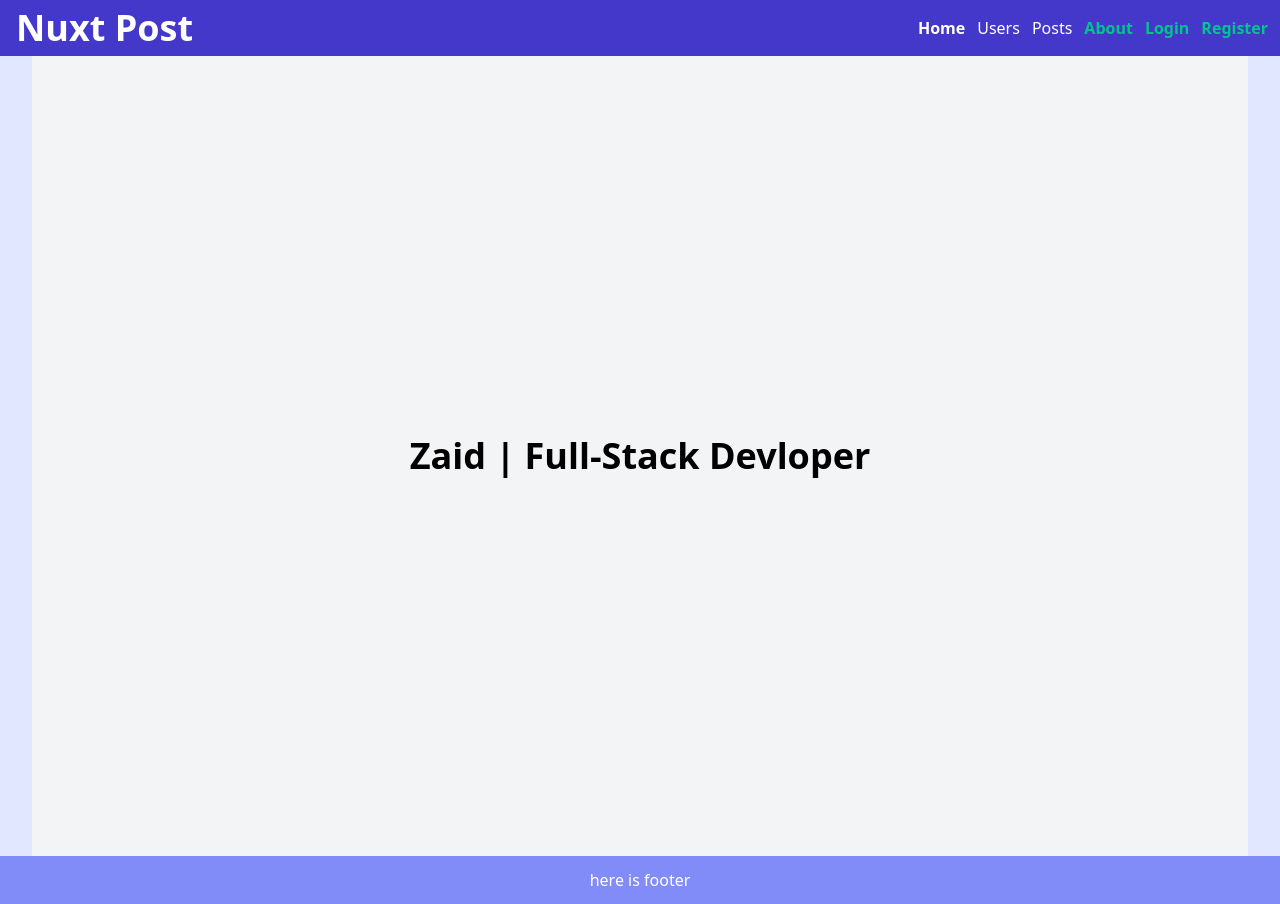
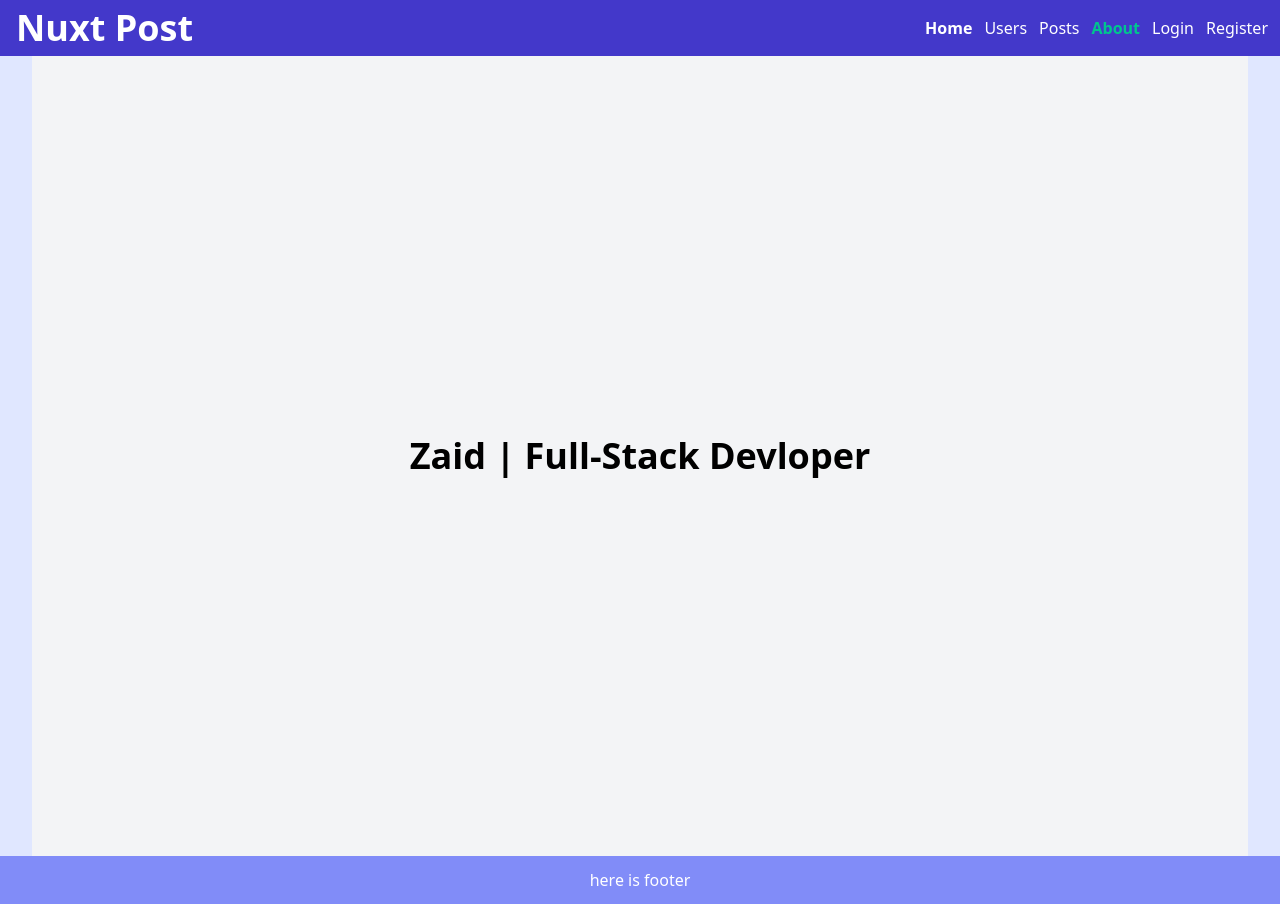
Before and after one commit to zaidzebari/nuxt-app, a Nuxt app: page /about in a window 1280 px wide. Built offline with nearby package versions, Linux system fonts and the light colour scheme.

Commit message:
added navbar and transition page

```diff
--- /dev/null
+++ b/assets/styles/main.css
@@ -0,0 +1,6 @@
+.fade-enter-active, .fade-leave-active {
+    transition: opacity .3s;
+  }
+  .fade-enter, .fade-leave-to /* .fade-leave-active below version 2.1.8 */ {
+    opacity: 0;
+  }
--- a/components/NavBar.vue
+++ b/components/NavBar.vue
@@ -21,8 +21,8 @@
         <li><nuxt-link to="/users">Users</nuxt-link></li>
         <li><nuxt-link to="/posts">Posts</nuxt-link></li>
         <li><nuxt-link to="/about">About</nuxt-link></li>
-        <li><nuxt-link to="/about">Login</nuxt-link></li>
-        <li><nuxt-link to="/about">Register</nuxt-link></li>
+        <li><nuxt-link to="/login">Login</nuxt-link></li>
+        <li><nuxt-link to="/register">Register</nuxt-link></li>
       </ul>
     </div>
   </div>
--- a/nuxt.config.js
+++ b/nuxt.config.js
@@ -18,7 +18,12 @@ export default {
 
   // Global CSS: https://go.nuxtjs.dev/config-css
   css: [
+    '@/assets/styles/main.css'
   ],
+  transition: {
+    name: 'fade',
+    mode: 'out-in'
+  },
 
   // Plugins to run before rendering page: https://go.nuxtjs.dev/config-plugins
   plugins: [
```
